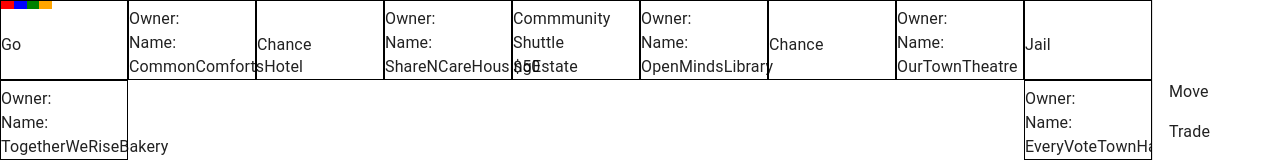
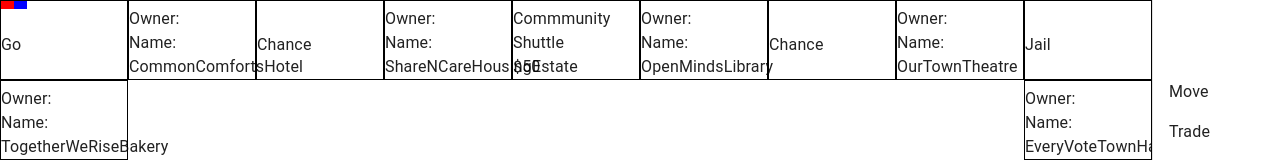
Before and after one commit to Dleavenworth/monopoly-socialism, a React (Create React App) app: page / in a window 1280 px wide. Shown: the top 160 px of the page. Built offline with nearby package versions, Linux system fonts and the light colour scheme.

Commit message:
Fixed some bugs and changed to 2 players

```diff
--- a/src/components/Game.jsx
+++ b/src/components/Game.jsx
@@ -12,11 +12,14 @@ import { Close as CloseIcon } from "@mui/icons-material";
 
 const Game = () => {
     const gridSize = 9;
+	const numPlayers = 2;
+
+
     const [players, setPlayers] = useState([
-        { num: 1, location: 0, properties: [], color: "red", money: 0 },
-        { num: 2, location: 0, properties: [], color: "blue", money: 100 },
-        { num: 3, location: 0, properties: [], color: "green", money: 100 },
-        { num: 4, location: 0, properties: [], color: "orange", money: 100 },
+        { num: 1, location: 0, properties: [], color: "red", money: 100 },
+        { num: 2, location: 0, properties: [], color: "blue", money: 100 }
+        //{ num: 3, location: 0, properties: [], color: "green", money: 100 },
+        //{ num: 4, location: 0, properties: [], color: "orange", money: 100 },
     ]);
     let curPlayerTurn = useRef(1);
     let playerGettingProperty = useRef(undefined);
@@ -111,7 +114,7 @@ const Game = () => {
         if (newPlayers[playerGettingProperty.current - 1].money < 50) {
             console.log("Not enough money for new property");
             setErrorAlert(true);
-            return;
+            return -1;
         }
 
         newPlayers[playerGettingProperty.current - 1].properties.push(
@@ -143,12 +146,13 @@ const Game = () => {
         //let numToMove = rollDie();
         console.log(numToMove);
         let newPlayers = players;
+		console.log(curPlayerTurn.current)
         const curPlayerLocation =
             newPlayers[curPlayerTurn.current - 1].location;
         let newPlayerLocation = curPlayerLocation;
 
-        if (curPlayerLocation + numToMove >= squares.length) {
-            newPlayerLocation = curPlayerLocation + numToMove - squares.length;
+        if (curPlayerLocation + numToMove >= squares.length-1) {
+            newPlayerLocation = curPlayerLocation + numToMove - squares.length-1;
         } else {
             newPlayerLocation += numToMove;
         }
@@ -205,11 +209,13 @@ const Game = () => {
                 throw new Error("Invalid cell type");
         }
 
-        if (curPlayerTurn.current >= 4) {
+        if (curPlayerTurn.current >= numPlayers) {
             curPlayerTurn.current = 1;
         } else {
             curPlayerTurn.current++;
         }
+
+		console.log("Current player turn is: " + curPlayerTurn.current)
     };
 
     const handleTrade = (
@@ -306,7 +312,16 @@ const Game = () => {
             return -1;
         }
 
-        curPlayerTurn.current--;
+		console.log("Pre adjust: " + curPlayerTurn.current)
+
+
+        if (curPlayerTurn.current === 1) {
+            //curPlayerTurn.current = 1;
+			curPlayerTurn.current = numPlayers;
+        } else {
+            curPlayerTurn.current--;
+        }
+        //curPlayerTurn.current--;
 
         if (newPlayers[curPlayerTurn.current - 1].money < 50) {
             console.log("Not enough money for shuttle");
@@ -314,6 +329,7 @@ const Game = () => {
             return -1;
         }
 
+		console.log("After adjust: " + curPlayerTurn.current)
         newPlayers[curPlayerTurn.current - 1].money -= 50;
 
         setPlayers(newPlayers);
```
